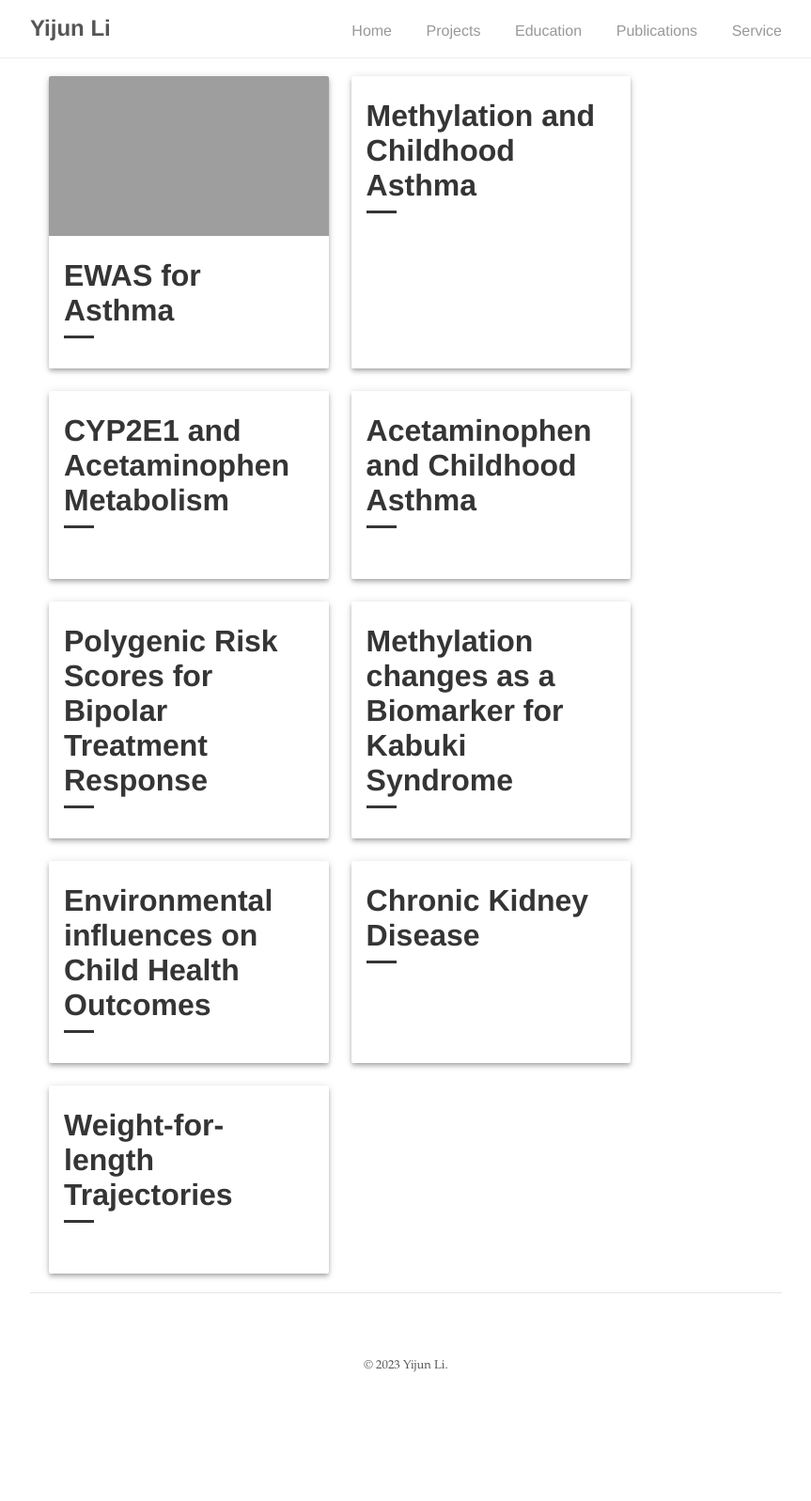
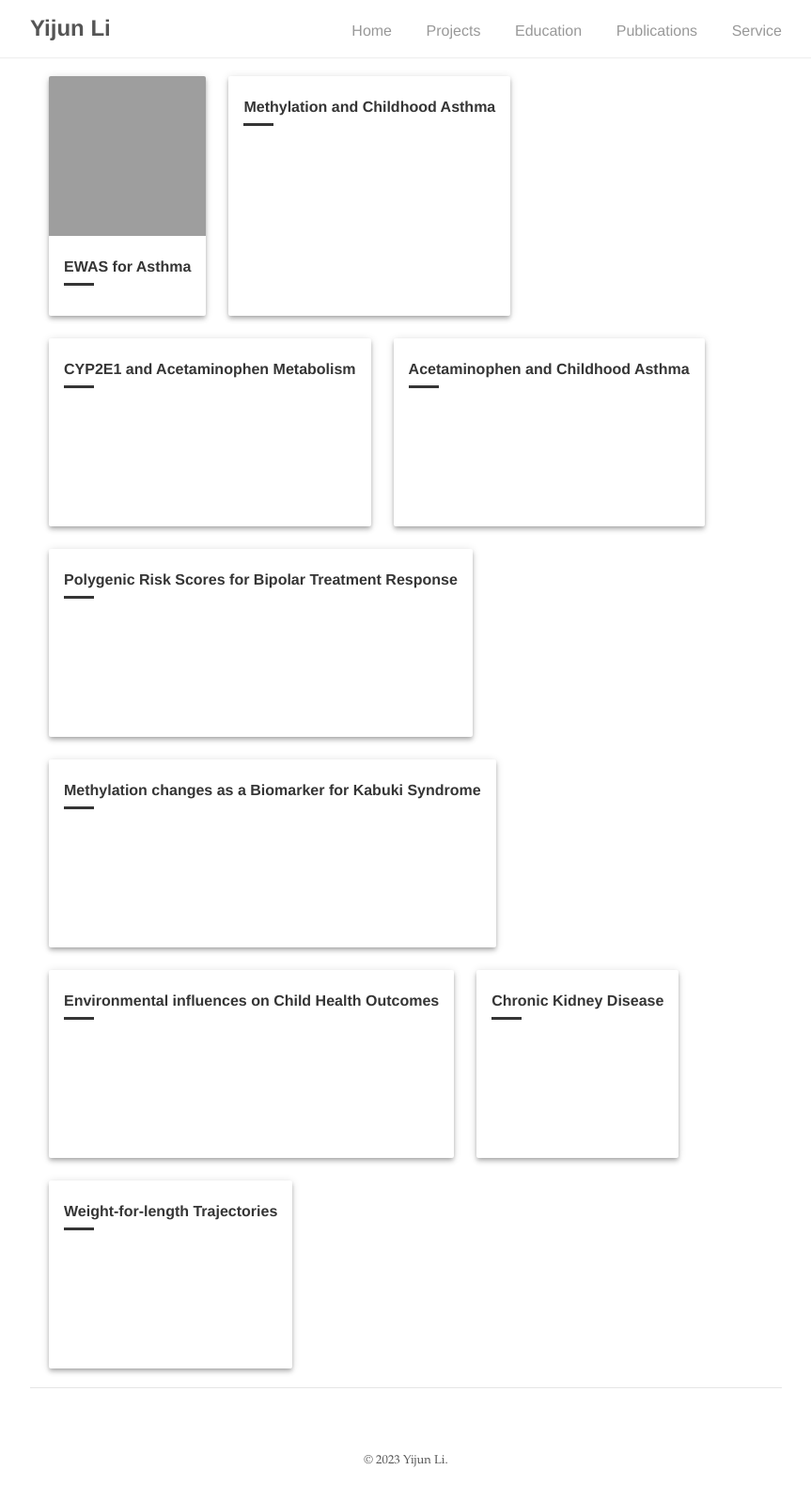
Before and after one commit to tsbertalan/yijunli, a Jekyll site: the page built from _pages/projects.html, in a window 1280 px wide. Shown: the whole page at 94% size, without its empty margins (208-1071 px from the left). Built offline with Jekyll 4.4.1, drawn with Linux system fonts in a browser that asks for light colours; before the commit the page ends 1496 px from its top, so only the background shows below that; grey boxes are pictures that could not be loaded.

Commit message:
Change titles sizes and card widths.

```diff
--- a/_includes/catalogue_item.html
+++ b/_includes/catalogue_item.html
@@ -1,4 +1,4 @@
-<div class="catalogue-card catalogue-card-half" onclick="location.href='{{ post.url | prepend: site.baseurl }}';">
+<div class="catalogue-card catalog-card-width" onclick="location.href='{{ post.url | prepend: site.baseurl }}';">
   <div clsas="catalogue-media">
     {% if post.hero_image %}
     <div class="catalogue-heightcrop" style="background-image: url('{{ site.baseurl}}/{{ post.hero_image }}');"></div>
--- a/_sass/tale/_catalogue.scss
+++ b/_sass/tale/_catalogue.scss
@@ -34,25 +34,31 @@
   @media only screen
   and (max-width : 500px) {
     /* Styles */
-    &-card-quarter {
-      // width: 330px;
-      width: 100%;
-    }
-    &-card-half {
-      // width: 330px;
+    &-card-width {
       width: 100%;
     }
   }
 
   // Wider
-  @media (min-width: 501px) {
-    &-card-quarter {
-      // width: 330px;
+  @media (min-width: 501px)
+  and (max-width: 768px) {
+    &-card-width {
+      width: calc(40% - 16px);
+    }
+  }
+
+  // Wider
+  @media (min-width: 769px)
+  and (max-width: 1024px) {
+    &-card-width {
+      width: calc(33% - 16px);
+    }
+  }
+
+  // Wider
+  @media (min-width: 1025px) {
+    &-card-width {
       width: calc(25% - 16px);
-    }
-    &-card-half {
-      // width: 330px;
-      width: calc(40% - 16px);
     }
   }
 
@@ -116,7 +122,7 @@
     color: $default-shade;
     display: block;
     font-family: $sans-serif;
-    font-size: 2rem;
+    font-size: 1rem;
     font-weight: 700;
     margin: .5rem 0;
   }
--- a/_sass/tale/_post.scss
+++ b/_sass/tale/_post.scss
@@ -15,7 +15,7 @@
   &-title {
     color: $default-shade;
     font-family: $sans-serif;
-    font-size: 4rem;
+    font-size: 1.5rem;
     margin: 1rem 0;
     text-align: center;
   }
```
